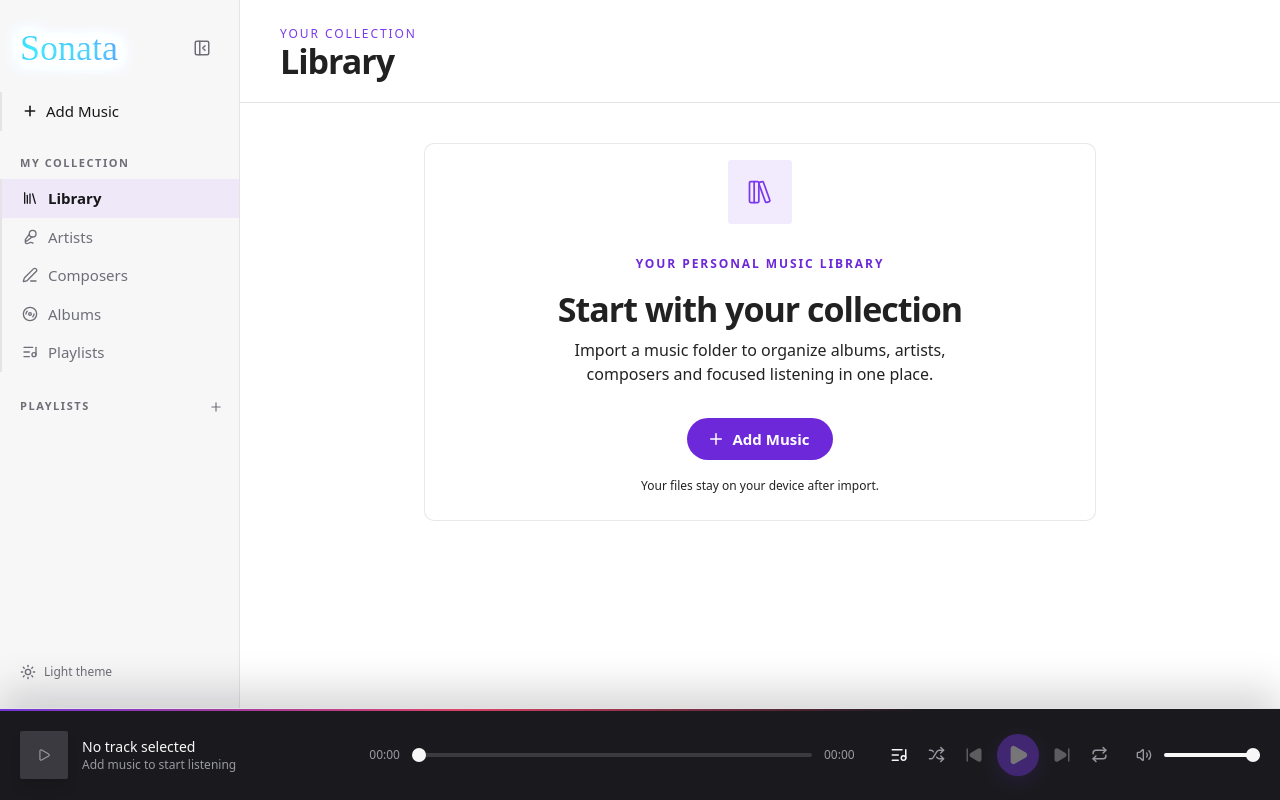
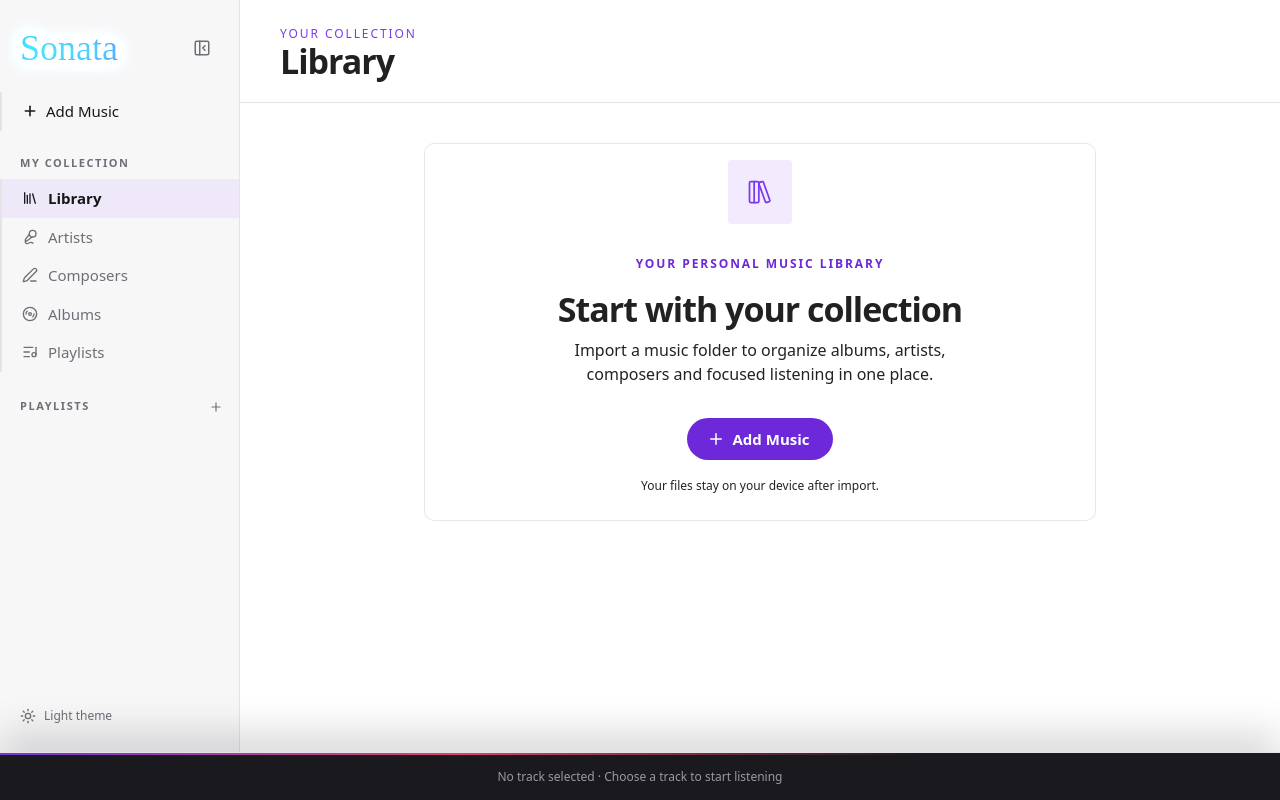
Before and after one commit to KenParker-CN/Sonata, a React (Vite) app: page /library in a window 1280 px wide. Built offline with nearby package versions, Linux system fonts and the light colour scheme; a web font is replaced by a local one.

Commit message:
Show empty player state when no track is selected

```diff
--- a/src/components/layout/PlayerBar.tsx
+++ b/src/components/layout/PlayerBar.tsx
@@ -70,16 +70,21 @@ export default function PlayerBar({
   onOpenQueue,
 }: PlayerBarProps) {
   const [nowPlayingOpen, setNowPlayingOpen] = useState(false)
+  const nowPlayingVisible = hasTrack && nowPlayingOpen
 
   return (
     <>
       <AnimatePresence>
-        {nowPlayingOpen && (
+        {nowPlayingVisible && (
           <NowPlayingView track={track} currentTime={currentTime} />
         )}
       </AnimatePresence>
 
-      <div className="player-dock h-(--player-height) shrink-0 bg-player text-player-foreground border-t border-player-border flex items-center px-2 sm:px-5 gap-1 sm:gap-4">
+      <div className={cn(
+        'player-dock shrink-0 bg-player text-player-foreground border-t border-player-border flex items-center px-2 sm:px-5',
+        hasTrack ? 'h-(--player-height) gap-1 sm:gap-4' : 'h-12 justify-center',
+      )}>
+      {hasTrack ? <>
       {/* Left: track info  — fixed width block; the cover is anchored to its left edge regardless of title length */}
       <div className="hidden sm:flex w-65 lg:w-[320px] shrink-0 min-w-0 justify-start">
 
@@ -240,6 +245,9 @@ export default function PlayerBar({
           style={{ '--range-fill': `${volume * 100}%` } as React.CSSProperties}
         />
       </div>
+      </> : (
+        <p className="text-xs text-player-muted">No track selected · Choose a track to start listening</p>
+      )}
       </div>
     </>
   )
```
